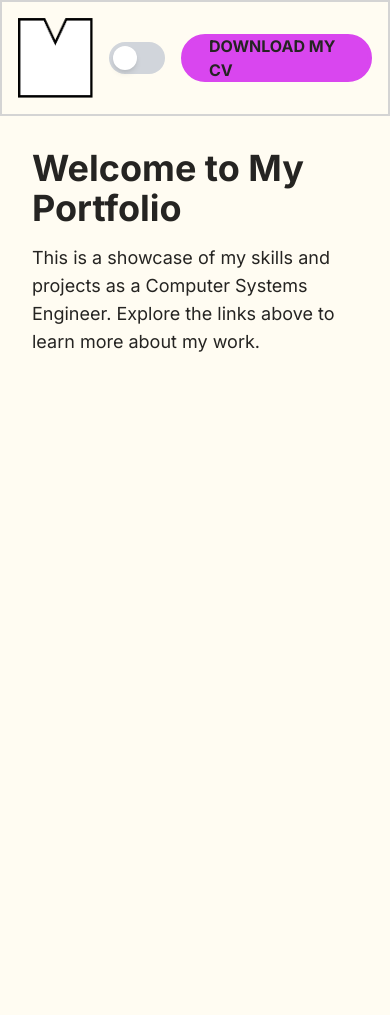
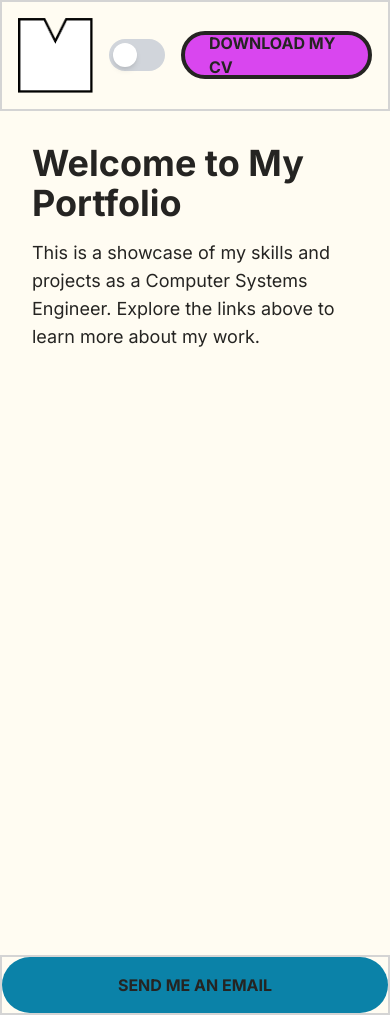
Before and after one commit to MAlejandroVC/mavc-portfolio, a Next.js app: page / in a window 390 px wide. Before the commit the page ends 960 px from the top, so only its background shows below. Built offline with nearby package versions, Linux system fonts and the light colour scheme.

Commit message:
remove LinkButton

```diff
--- a/src/app/components/Footer.tsx
+++ b/src/app/components/Footer.tsx
@@ -1,7 +1,23 @@
+import React from "react";
+
 const Footer = () => {
   return (
-    <footer>
-
+    <footer className="border-solid w-full">
+      <div>
+        <a
+          className={`
+            text-text-primary
+            bg-accent-cyan
+            rounded-full hover:rounded-none
+            font-bold uppercase
+            w-auto h-full flex justify-center items-center px-6 py-4
+            duration-500 transition-transform
+            `}
+          href="mailto:malejandrovc255@gmail.com"
+        >
+          Send me an email
+        </a>
+      </div>
     </footer>
   );
 };
--- a/src/app/components/LinkButton.tsx
+++ /dev/null
@@ -1,31 +0,0 @@
-// LinkButton.tsx
-import React, { ReactNode } from 'react';
-import Link from 'next/link';
-
-type LinkButtonProps = {
-  children: ReactNode;
-  className?: string;
-  href: string;
-};
-
-const LinkButton: React.FC<LinkButtonProps> = ({
-                                                 children,
-                                                 className = '',
-                                                 href,
-                                                 ...props
-                                               }) => {
-  return (
-    <Link
-      href={href}
-      className={`
-        w-auto h-full flex justify-center items-center duration-500 px-6 py-4 transition-transform font-bold uppercase
-        ${className}
-      `}
-      {...props}
-    >
-      {children}
-    </Link>
-  );
-};
-
-export default LinkButton;
--- a/src/app/components/Navbar.tsx
+++ b/src/app/components/Navbar.tsx
@@ -1,5 +1,4 @@
 import React from 'react';
-import LinkButton from './LinkButton';
 import Link from 'next/link';
 import ThemeToggle from "./ThemeToggle";
 import Image from "next/image";
@@ -15,7 +14,7 @@ const Navbar = () => {
             alt="Alejandro Villalobos Logo"
             width={607}
             height={161}
-            className="h-20
+            className="max-h-20
             w-auto cursor-pointer
             hidden lg:block"
           />
@@ -24,7 +23,7 @@ const Navbar = () => {
             alt="Alejandro Villalobos Mini Logo"
             width={161}
             height={161}
-            className="h-20
+            className="max-h-20
             w-auto cursor-pointer
             block lg:hidden"
           />
@@ -32,56 +31,65 @@ const Navbar = () => {
       </div>
 
       {/* Navigation Buttons */}
-      <div className="h-12 hidden md:flex">
-        <LinkButton
+      <div className="h-12 hidden xl:flex">
+        <Link
           className={`
             text-text-inverse hover:text-text-primary
             bg-bg-inverse hover:bg-bg-primary
             border-4 border-solid border-bg-inverse
-            rounded-full
+            rounded-full font-bold uppercase
+            w-auto h-full flex justify-center items-center px-6 py-4
+            duration-500 transition-transform
             `}
           href="/about-page"
         >
-          About Me
-        </LinkButton>
-        <LinkButton
+          <span>About Me</span>
+        </Link>
+        <Link
           className={`
             text-text-inverse hover:text-text-primary
             bg-bg-inverse hover:bg-bg-primary
             border-4 border-solid border-bg-inverse
-            rounded-full
+            rounded-full font-bold uppercase
+            w-auto h-full flex justify-center items-center px-6 py-4
+            duration-500 transition-transform
             `}
           href="/ai-ml-page"
         >
           AI & ML
-        </LinkButton>
-        <LinkButton
+        </Link>
+        <Link
           className={`
             text-text-inverse hover:text-text-primary
             bg-bg-inverse hover:bg-bg-primary
             border-4 border-solid border-bg-inverse
-            rounded-full
+            rounded-full font-bold uppercase
+            w-auto h-full flex justify-center items-center px-6 py-4
+            duration-500 transition-transform
             `}
           href="/algorithms-page"
         >
           Algorithms
-        </LinkButton>
+        </Link>
       </div>
 
       {/* Extra Buttons */}
       <div className="flex h-12">
         <ThemeToggle/>
-        <LinkButton
+        <a
           className={`
-            text-text-primary
-            bg-accent-magenta
-            border-4 border-solid border-accent-magenta hover:border-bg-inverse
-            rounded-full hover:rounded-none
+            text-text-primary hover:text-text-inverse
+            bg-accent-magenta hover:bg-bg-inverse
+            border-4 border-solid border-bg-inverse
+            rounded-full font-bold uppercase
+            w-full h-full flex justify-center items-center px-6 py-4
+            duration-500 transition-transform
             `}
           href="/pdf/CV_AlejandroVillalobos_ENG.pdf"
+          download
         >
           Download my CV
-        </LinkButton>
+        </a>
       </div>
     </nav>
   );
```
